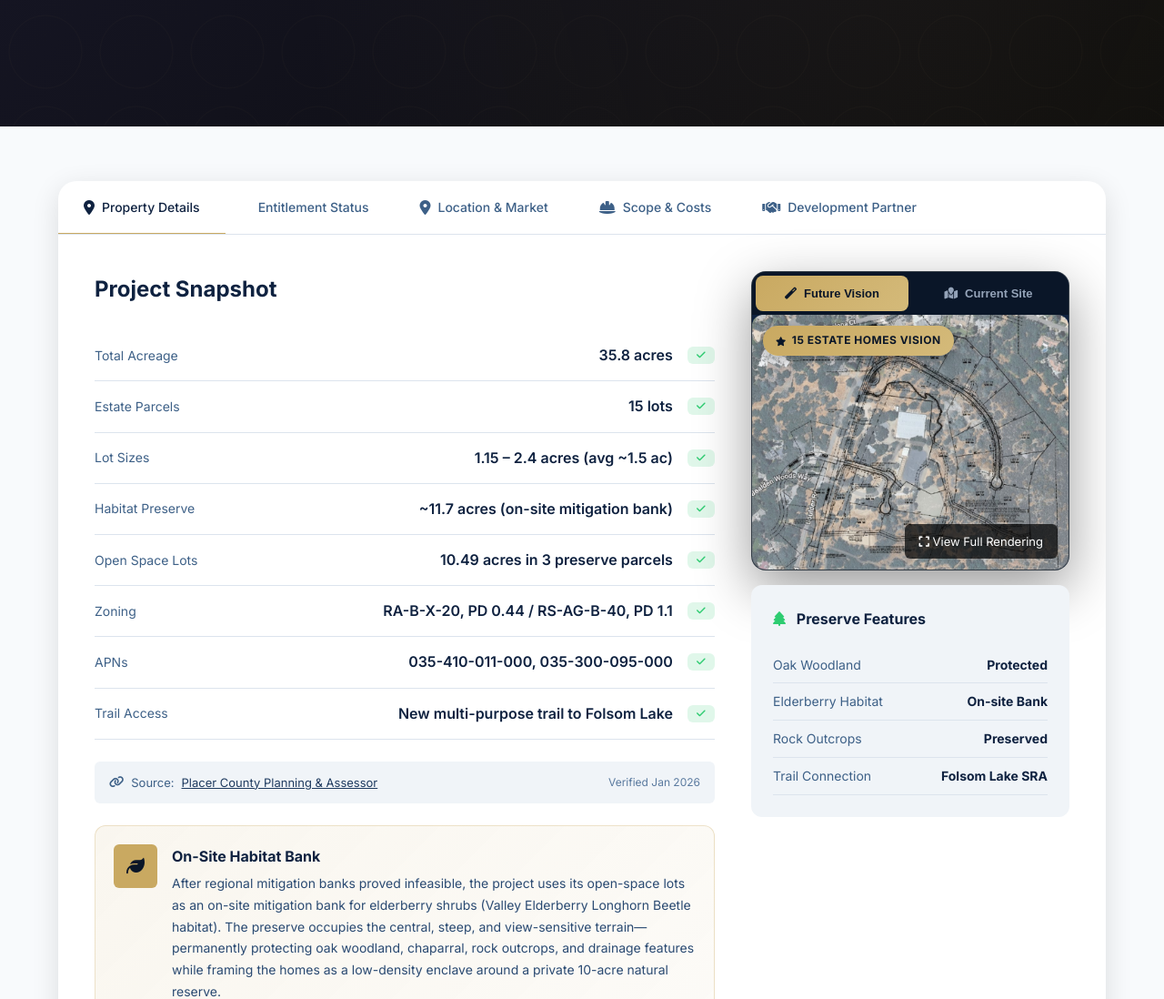
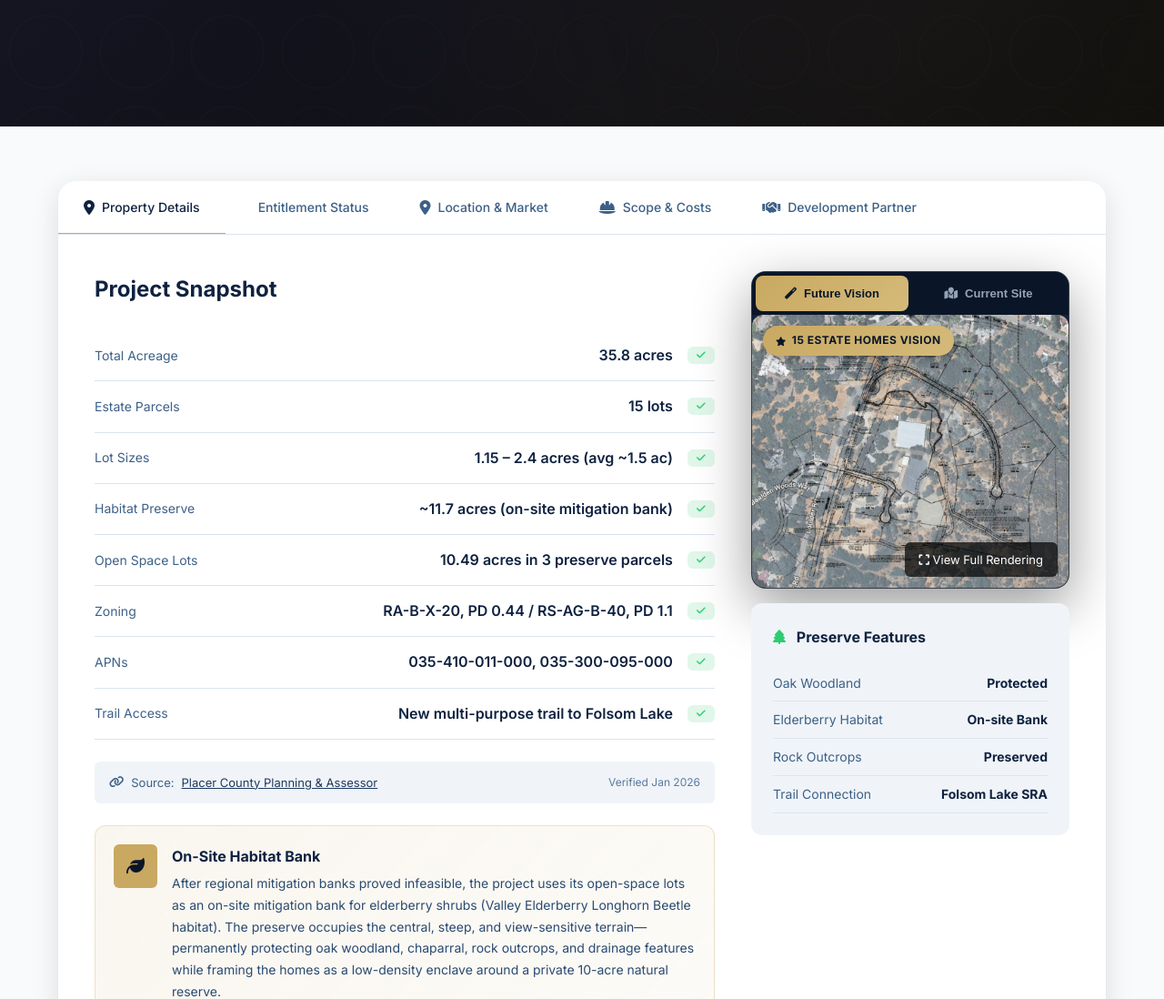
Before and after one commit to Invinciblelude/vista-lake-estates, a plain HTML site: page index.html in a window 1280 px wide. Shown: the part 4064-5162 px from the top of the page at 91% size. Drawn offline with nearby package versions, Linux system fonts and the light colour scheme.

Commit message:
Fix: Force consistent image height in vision gallery

```diff
--- a/styles-v2.css
+++ b/styles-v2.css
@@ -3270,10 +3270,10 @@ body {
     position: relative;
 }
 
-.vision-view img {
+.vision-gallery .vision-view img {
     width: 100%;
-    height: 280px;
-    object-fit: cover;
+    height: 300px !important;
+    object-fit: cover !important;
     display: block;
 }
 
```
